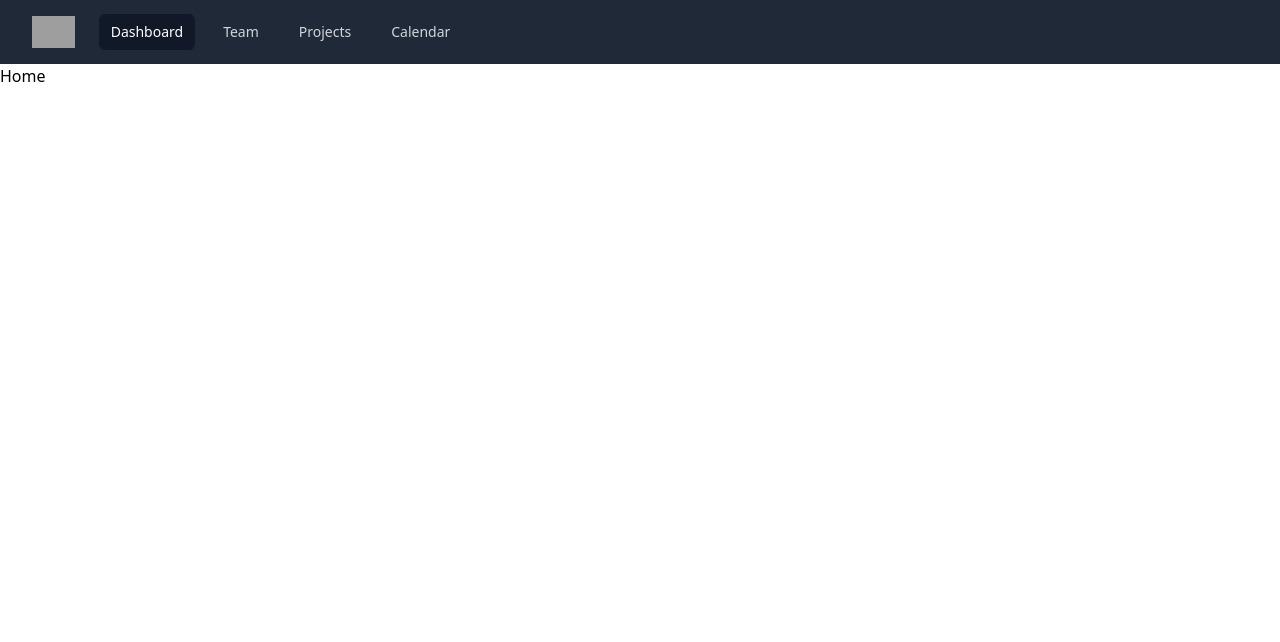
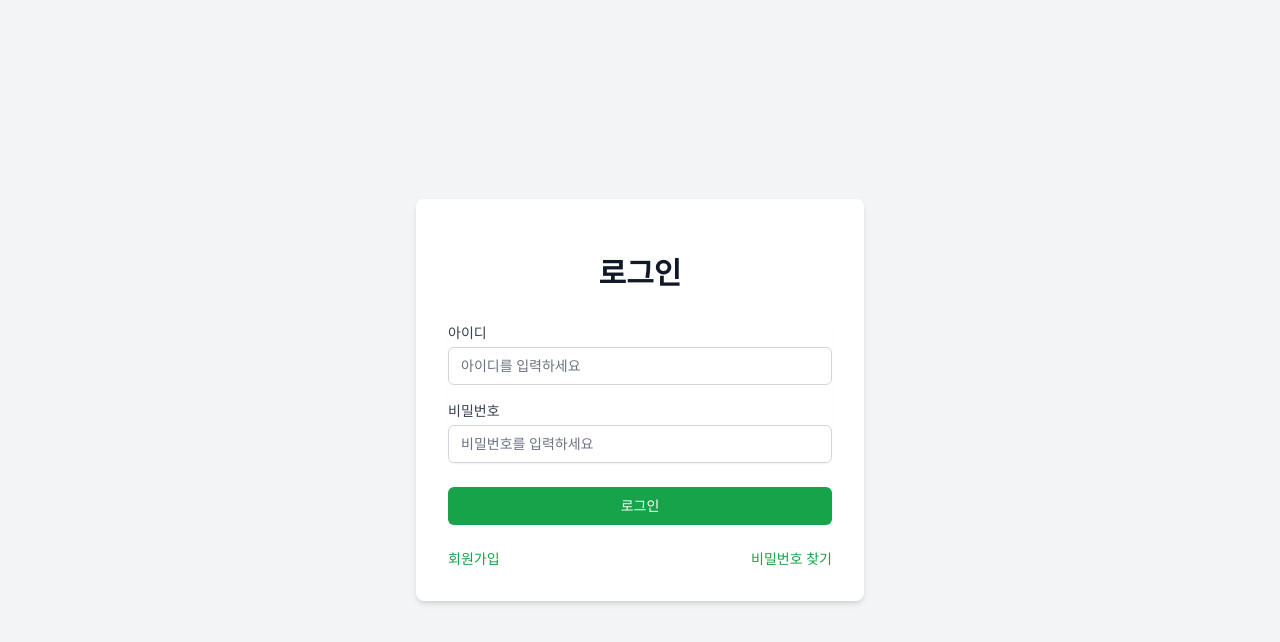
Before and after one commit to hyunjeong-git/practice-react, a React (Create React App) app: page / in a window 1280 px wide. Shown: the top 642 px of the page. Built offline with nearby package versions, Linux system fonts and the light colour scheme; grey boxes are pictures that could not be loaded.

Commit message:
feat(auth): 로그인 화면 UI 구현 (Cursor 사용)

```diff
--- /dev/null
+++ b/src/components/Login/Login.js
@@ -0,0 +1,86 @@
+import React, { useState } from 'react';
+
+const Login = () => {
+  const [formData, setFormData] = useState({
+    username: '',
+    password: ''
+  });
+
+  const handleChange = (e) => {
+    const { name, value } = e.target;
+    setFormData(prevState => ({
+      ...prevState,
+      [name]: value
+    }));
+  };
+
+  const handleSubmit = (e) => {
+    console.log('Login attempt:', formData);
+  };
+
+  return (
+    <div className="min-h-screen bg-gray-100 flex items-center justify-center py-12 px-4 sm:px-6 lg:px-8">
+      <div className="max-w-md w-full space-y-8 bg-white p-8 rounded-lg shadow-md">
+        <div>
+          <h2 className="mt-6 text-center text-3xl font-extrabold text-gray-900">
+            로그인
+          </h2>
+        </div>
+        <form className="mt-8 space-y-6" onSubmit={handleSubmit}>
+          <div className="rounded-md shadow-sm space-y-4">
+            <div>
+              <label htmlFor="username" className="block text-sm font-medium text-gray-700">
+                아이디
+              </label>
+              <input
+                id="username"
+                name="username"
+                type="text"
+                required
+                className="mt-1 appearance-none relative block w-full px-3 py-2 border border-gray-300 placeholder-gray-500 text-gray-900 rounded-md focus:outline-none focus:ring-green-500 focus:border-green-500 focus:z-10 sm:text-sm"
+                placeholder="아이디를 입력하세요"
+                value={formData.username}
+                onChange={handleChange}
+              />
+            </div>
+            <div>
+              <label htmlFor="password" className="block text-sm font-medium text-gray-700">
+                비밀번호
+              </label>
+              <input
+                id="password"
+                name="password"
+                type="password"
+                required
+                className="mt-1 appearance-none relative block w-full px-3 py-2 border border-gray-300 placeholder-gray-500 text-gray-900 rounded-md focus:outline-none focus:ring-green-500 focus:border-green-500 focus:z-10 sm:text-sm"
+                placeholder="비밀번호를 입력하세요"
+                value={formData.password}
+                onChange={handleChange}
+              />
+            </div>
+          </div>
+
+          <div>
+            <button
+              type="submit"
+              className="group relative w-full flex justify-center py-2 px-4 border border-transparent text-sm font-medium rounded-md text-white bg-green-600 hover:bg-green-700 focus:outline-none focus:ring-2 focus:ring-offset-2 focus:ring-green-500"
+            >
+              로그인
+            </button>
+          </div>
+
+          <div className="flex items-center justify-between text-sm">
+            <a href="#" className="font-medium text-green-600 hover:text-green-500">
+              회원가입
+            </a>
+            <a href="#" className="font-medium text-green-600 hover:text-green-500">
+              비밀번호 찾기
+            </a>
+          </div>
+        </form>
+      </div>
+    </div>
+  );
+};
+
+export default Login;
--- a/src/index.js
+++ b/src/index.js
@@ -7,6 +7,7 @@ import {
   Link
 } from "react-router-dom";
 import App from './App';
+import Login from './components/Login/Login';
 import reportWebVitals from './reportWebVitals';
 import "./styles/tailwind.css";
 
@@ -14,7 +15,7 @@ const root = ReactDOM.createRoot(document.getElementById('root'));
 root.render(
   <BrowserRouter>
     <Routes>
-      <Route path="/" element={<App />} />
+      <Route path="/" element={<Login />} />
       {/* <Route path="users/*" element={<Users />} /> */}
     </Routes>
   </BrowserRouter>
```
